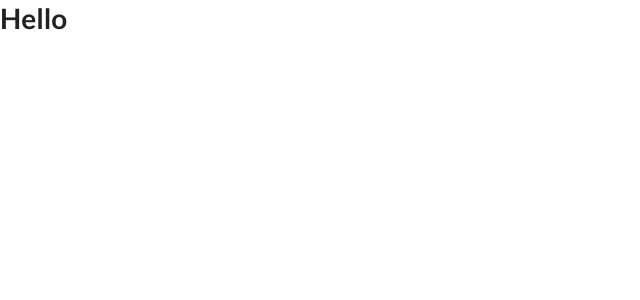
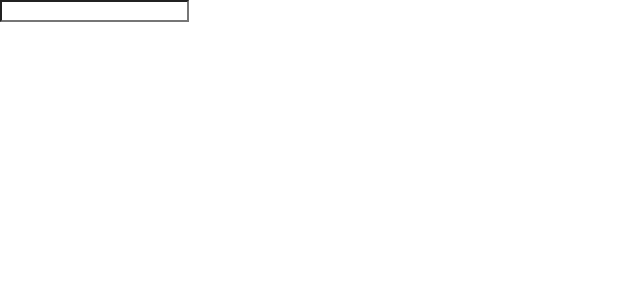
Before and after one commit to bpalowski/rSbox, a React (Create React App) app: page / in a window 1280 px wide. Shown: the top 300 px of the page, without its empty margins (0-640 px from the left). Built offline with nearby package versions, Linux system fonts and the light colour scheme.

Commit message:
add input

```diff
--- a/src/App.js
+++ b/src/App.js
@@ -1,12 +1,11 @@
 import React from 'react';
+import SearchBar from './SearchBar';
 
 
 function App() {
 	return (
-		<div >
-			<h1>Hello</h1>
-		</div>
-	);
+		<SearchBar />
+	)
 }
 
 export default App;
--- /dev/null
+++ b/src/SearchBar.js
@@ -0,0 +1,18 @@
+import React from 'react'
+
+class SearchBar extends React.Component {
+	render() {
+		return (
+			<div>
+				<form>
+					<input type="text" />
+				</form>
+			</div>
+		);
+	}
+
+}
+
+
+
+export default SearchBar
--- a/src/index.js
+++ b/src/index.js
@@ -1,6 +1,5 @@
 import React from 'react';
 import ReactDOM from 'react-dom';
-
 import App from './App'
 
 
```
